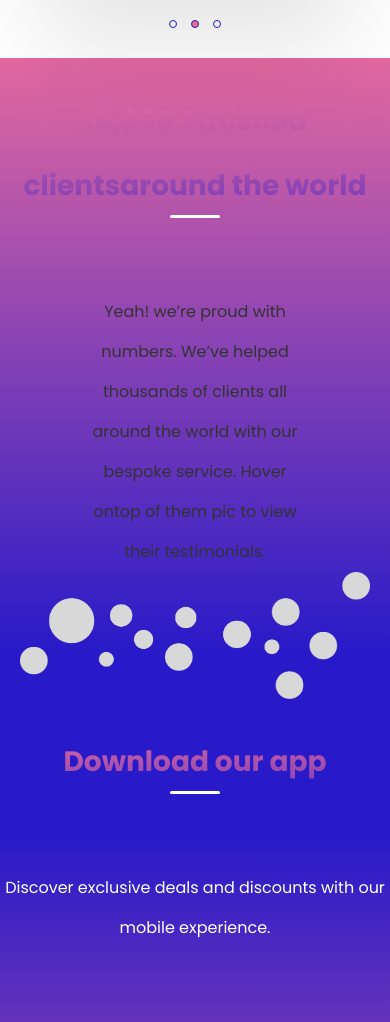
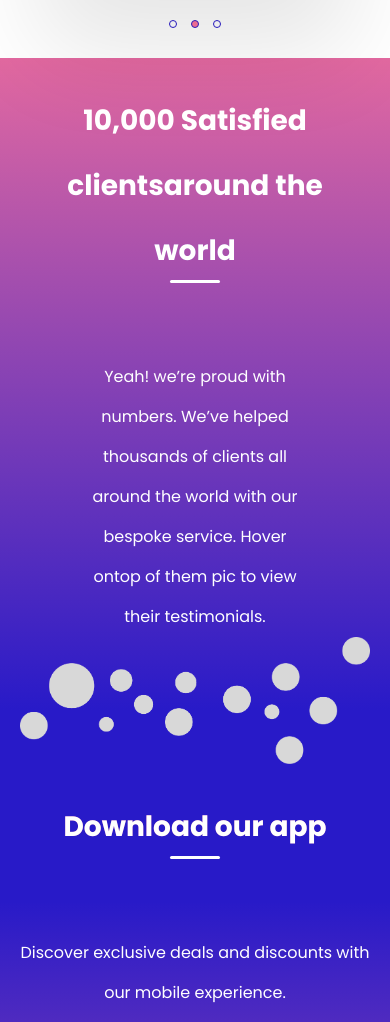
Before and after one commit to andreykalenik/FE87-coin-base, a plain HTML site: page index.html in a window 390 px wide. Shown: the part 4075-5097 px from the top of the page. Drawn offline with nearby package versions, Linux system fonts and the light colour scheme.

Commit message:
addaptive to 540px ready

```diff
--- a/scss/_bp-540px.scss
+++ b/scss/_bp-540px.scss
@@ -38,4 +38,10 @@
     .rates__item{
         flex-basis: 100%;
     }
+    .download-content, .review-content, .subscribe-content{
+        h2{
+            padding-left: 20px;
+            padding-right: 20px;
+        }
+    }
 }
--- a/scss/_bp-720px.scss
+++ b/scss/_bp-720px.scss
@@ -28,6 +28,7 @@
     }
     .review{
         margin-bottom: 0;
+        color: #fff;
 
     }
     .review .text-ribon, .download .text-ribon,{
@@ -39,15 +40,17 @@
         }
 
     }
-    .review .type1-txt{
-        @extend %unicorn-text__white;
-
+    .review .type1-txt h2, .download  .type1-txt h2{
+        -webkit-text-fill-color: white
     }
 
     .download{
         margin-top: 0;
         color: #fff;
         background: linear-gradient(#281AC8 12.41%, #FD749B 88.56%);
+        p{
+            padding: 0 20px;
+        }
     }
 
 
--- a/scss/component/_ui.scss
+++ b/scss/component/_ui.scss
@@ -6,12 +6,7 @@
         background-clip: text;
     }
 }
-%unicorn-text__white{
-    background: linear-gradient(178.18deg, #FD749B -13.56%, #281AC8 158.3%);
-    -webkit-background-clip: text;
-    -webkit-text-fill-color:#FFF
-    background-clip: text;
-}
+
 ._container{
     margin-left: 20px;
     margin-right: 20px;
```
Also changed, not shown: css/main.css, 1 other file.
